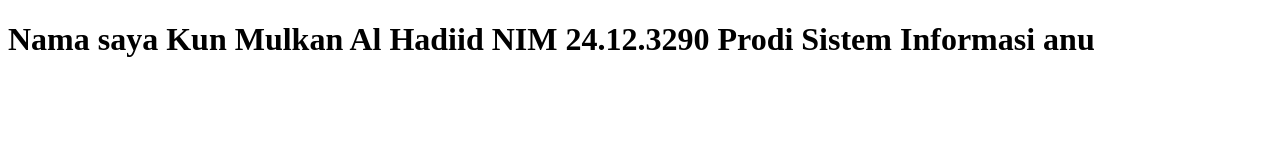
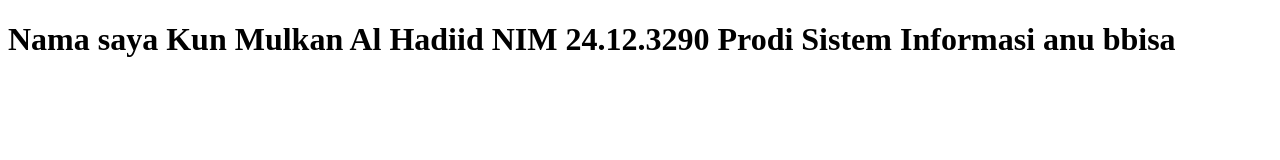
Before and after one commit to kunmaaja/24.12.3290_TugasGit_DB, a plain HTML site: page index.html in a window 1280 px wide. Drawn offline with Linux system fonts and the light colour scheme.

Commit message:
Update index.html

```diff
--- a/index.html
+++ b/index.html
@@ -11,6 +11,7 @@
         NIM 24.12.3290
         Prodi Sistem Informasi
         anu
+        bbisa
     </h1>
 </body>
 </html>
```
